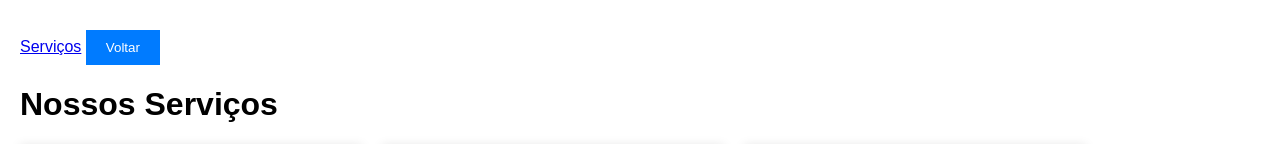
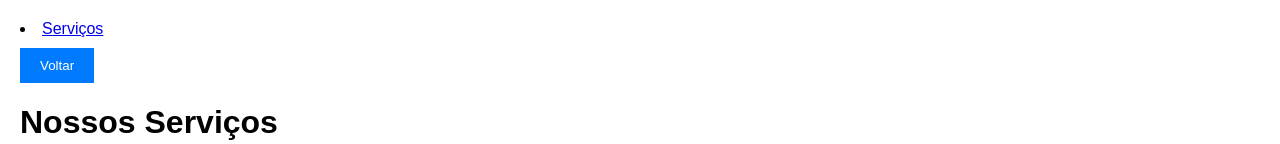
Before and after one commit to EvoMark46/evomark, a plain HTML site: page servicos.html in a window 1280 px wide. Shown: the top 144 px of the page. Drawn offline with Linux system fonts and the light colour scheme.

Commit message:
Update servicos.html

```diff
--- a/servicos.html
+++ b/servicos.html
@@ -43,7 +43,7 @@
 
   <nav>
 
- <a href="paginas/servicos.html">Serviços</a>
+ <li><a href="servicos.html">Serviços</a></li>
   <button class="btn" onclick="history.back()">Voltar</button>
 
   </nav>
```
